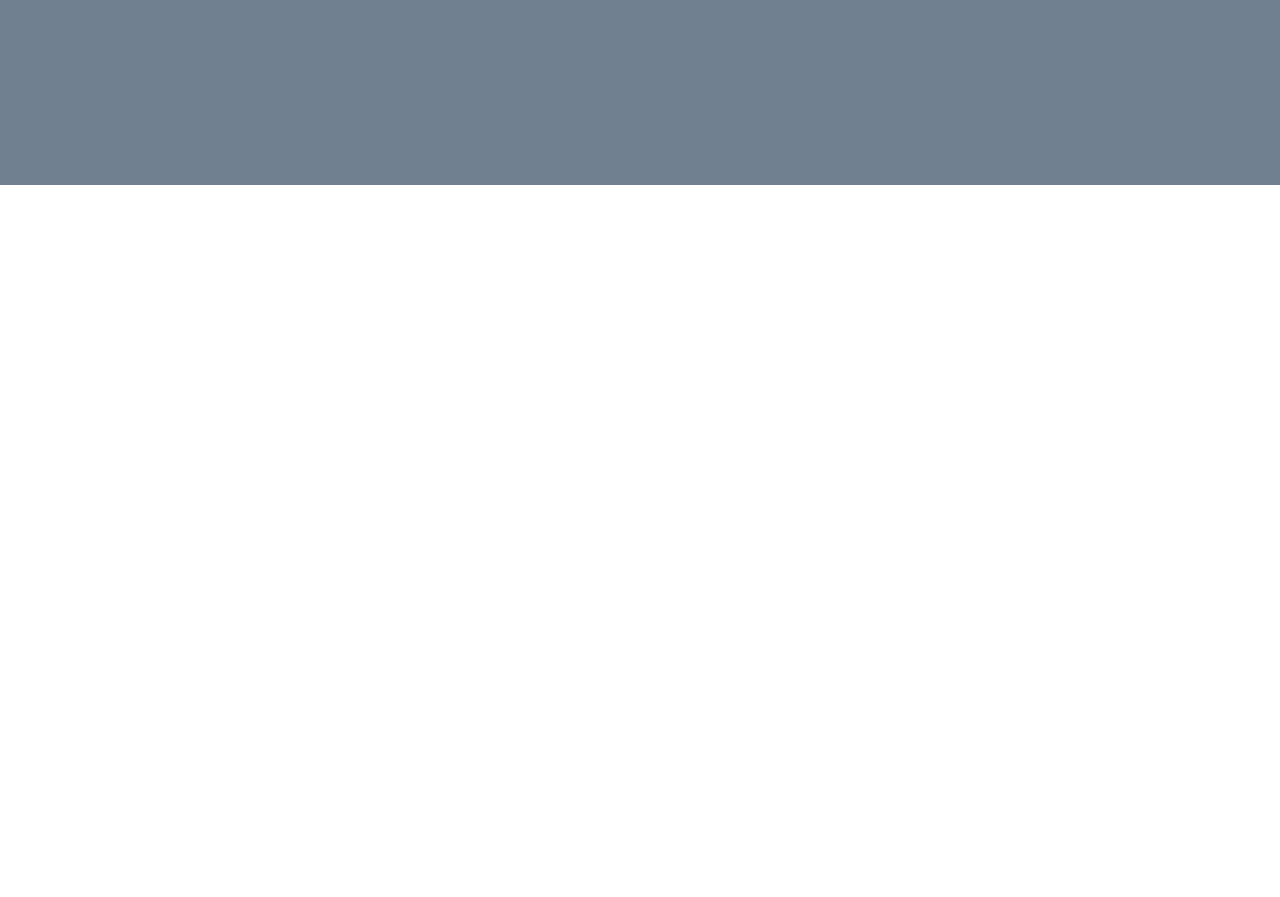
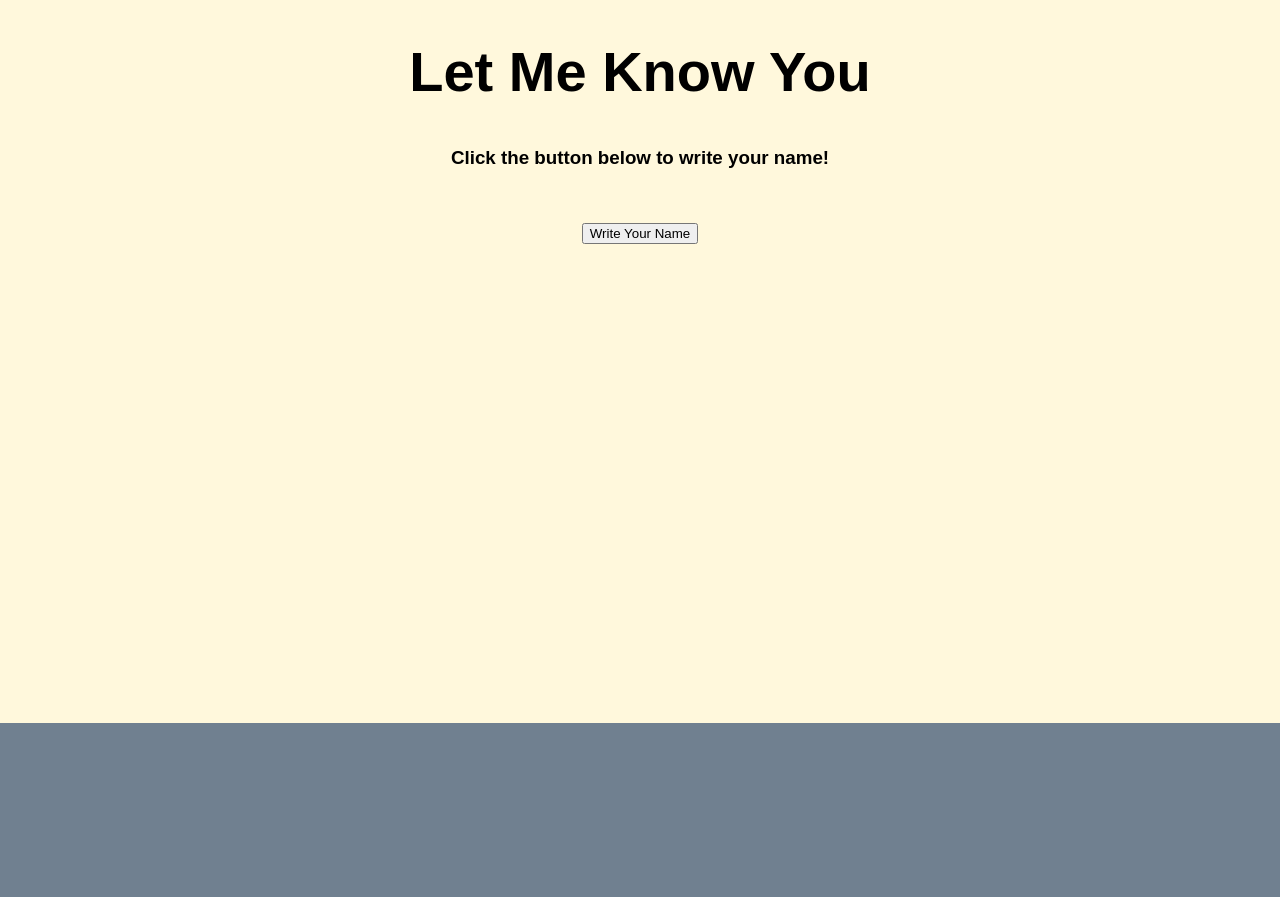
Before and after one commit to naimackerman/LBE2020, a plain HTML site: page index.html in a window 1280 px wide. Shown: the part 6512-7409 px from the top of the page. Before the commit the page ends 6697 px from the top, so only its background shows below. Drawn offline with Linux system fonts and the light colour scheme.

Commit message:
update index, style and upload script

```diff
--- a/index.html
+++ b/index.html
@@ -60,6 +60,14 @@
             </ul>
         </div>
     </div>
+    <div id="visitor">
+        <div class="data">
+            <h1>Let Me Know You</h1>
+            <h6>Click the button below to write your name!</h6>
+            <button onclick="visitorFunction()">Write Your Name</button>
+            <p id="yourname"></p>
+        </div>
+    </div>
     <div id="contact">
         <h1>Contact Me!</h1>
         <a href="mailto: naimackerman@gmail.com" target="_blank"><img src="https://cdn4.iconfinder.com/data/icons/ionicons/512/icon-email-512.png" alt=""></a>
@@ -68,5 +76,7 @@
         <a href="https://github.com/naimackerman" target="_blank"><img src="https://image.flaticon.com/icons/png/512/25/25231.png" alt=""></a>
         <a href="https://www.linkedin.com/in/nur-ahmad-khatim-848a5b1b2/" target="_blank"><img src="https://www.flaticon.com/svg/static/icons/svg/61/61109.svg" alt=""></a>
     </div>
+
+    <script src="script.js"></script>
 </body>
 </html>
--- /dev/null
+++ b/script.js
@@ -0,0 +1,11 @@
+function visitorFunction() {
+    var txt;
+    var person = prompt("Please enter your name:", "My name");
+    if (person == null || person == "") {
+        txt = "Visitor don't want to be known.";
+    }
+    else {
+        txt = "Hello " + person + "! Thank you for getting acquainted with me, Have a good day.";
+    }
+    document.getElementById("yourname").innerHTML = txt;
+}
--- a/style.css
+++ b/style.css
@@ -89,6 +89,14 @@ body {
     background-repeat: no-repeat;
 }
 
+#visitor {
+    background-color: cornsilk;
+}
+
+#visitor .data {
+    text-align: center
+}
+
 #contact {
     padding: 200px;
     text-align: center;
```
